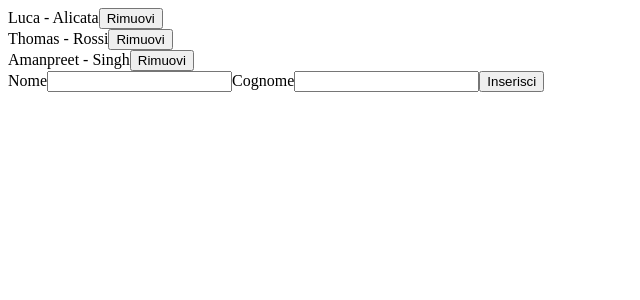
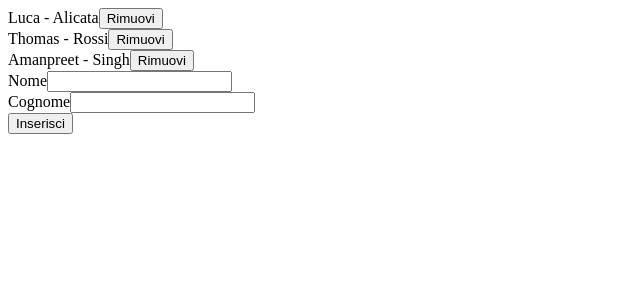
Before and after one commit to LukeSkywa/EsercitazioneBergamo2, an Angular app: page /home in a window 1280 px wide. Shown: the top 300 px of the page, without its empty margins (0-640 px from the left). Built offline with nearby package versions, Linux system fonts and the light colour scheme.

Commit message:
creazione componente input figlio

```diff
--- a/src/app/app.module.ts
+++ b/src/app/app.module.ts
@@ -5,11 +5,13 @@ import { ReactiveFormsModule } from '@angular/forms';
 import { AppRoutingModule } from './app-routing.module';
 import { AppComponent } from './app.component';
 import { HomeComponent } from './components/home/home.component';
+import { InputTextComponent } from './components/input-text/input-text.component';
 
 @NgModule({
   declarations: [
     AppComponent,
-    HomeComponent
+    HomeComponent,
+    InputTextComponent
   ],
   imports: [
     BrowserModule,
--- a/src/app/components/home/home.component.html
+++ b/src/app/components/home/home.component.html
@@ -4,9 +4,7 @@
 </div>
 
 <form [formGroup]="userForm" (ngSubmit)="addItem()">
-    <label for="name">Nome</label>
-    <input id="name" formControlName="name">
-    <label for="surname">Cognome</label>
-    <input id="surname" formControlName="surname">
+    <app-input-text [label]="'Nome'" [controlName]="'name'" [parentForm]="userForm"></app-input-text>
+    <app-input-text [label]="'Cognome'" [controlName]="'surname'" [parentForm]="userForm"></app-input-text>
     <button type="submit">Inserisci</button>
 </form>
--- /dev/null
+++ b/src/app/components/input-text/input-text.component.html
@@ -0,0 +1,4 @@
+<div [formGroup]="parentForm">
+    <label for="input">{{label}}</label>
+    <input id="input" [formControlName]="controlName">
+</div>
--- /dev/null
+++ b/src/app/components/input-text/input-text.component.ts
@@ -0,0 +1,25 @@
+import { Component, OnInit, Input } from '@angular/core';
+import { FormGroup } from '@angular/forms';
+
+@Component({
+  selector: 'app-input-text',
+  templateUrl: './input-text.component.html',
+  styleUrls: ['./input-text.component.scss']
+})
+export class InputTextComponent implements OnInit {
+
+  @Input()
+  parentForm: FormGroup;
+
+  @Input()
+  label: string;
+
+  @Input()
+  controlName: string;
+
+  constructor() { }
+
+  ngOnInit(): void {
+  }
+
+}
```
Also changed, not shown: src/app/components/input-text/input-text.component.scss (added), 1 other file (tests, documents, lock files or other folders).
